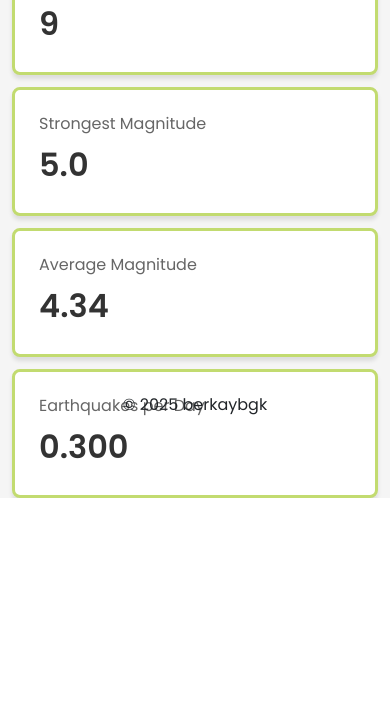
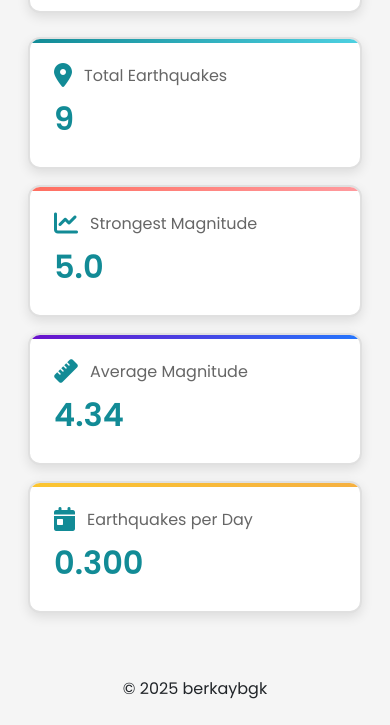
Before and after one commit to berkaybgk/portfolio, a Django app: page /eq-dashboard/ in a window 390 px wide; the page is wider, and only the part inside the window is pictured. Shown: the part 1325-2050 px from the top of that part. Before the commit the page ends 1823 px from the top of that part, so only its background shows below. Run offline with Django 5.2, Linux system fonts and the light colour scheme; some libraries are stand-ins or nearby versions.

Commit message:
styling improved

```diff
--- a/portfolio/eq_dashboard/static/eq_dashboard/css/dashboard/styles.css
+++ b/portfolio/eq_dashboard/static/eq_dashboard/css/dashboard/styles.css
@@ -1,16 +1,13 @@
-body.earthquake-dashboard {
-    background-color: rgba(255, 255, 255, 0.38); /* Replace with your desired background color */
-}
-
 .dashboard-container {
     max-width: 1400px;
     margin: 0 auto;
+    padding: 1rem;
 }
 
 .dashboard-title-container {
     display: flex;
     align-items: center;
-    gap: 8px; /* Space between title and icon */
+    gap: 8px;
 }
 
 .dashboard-header {
@@ -69,52 +70,198 @@ body.earthquake-dashboard {
 /* Map Section */
 .map-container {
     position: relative;
-    height: 459px; /* Reduced from 600px */
+    height: 472px;
     width: 100%;
+    border-radius: 12px;
+    overflow: hidden;
 }
 
-/* Update stats section to be evenly spaced */
+/* Stats Section */
 .stats-section {
     display: flex;
     flex-direction: column;
     justify-content: space-between;
-    height: 400px; /* Match map height */
-    gap: 0.75rem; /* Reduced gap for 4 cards */
+    gap: 1rem;
 }
 
 .stat-card {
     flex: 1;
     background: white;
-    border: 3px solid #c2db70; /* Outline with color #dc3545 */
-    border-radius: 8px;
+    border: 2px solid #e0e0e0;
+    border-radius: 12px;
     padding: 1.5rem;
-    box-shadow: 0 4px 4px rgba(0,0,0,0.1);
-    transition: transform 0.2s;
+    box-shadow: 0 4px 12px rgba(0, 0, 0, 0.1);
+    transition: transform 0.2s, box-shadow 0.2s;
+    display: flex;
+    flex-direction: column;
+    align-items: flex-start;
+    text-align: left;
+    position: relative;
+    overflow: hidden;
+    min-height: 100px; /* Further reduced height */
+}
 
+.stat-card::before {
+    content: '';
+    position: absolute;
+    top: 0;
+    left: 0;
+    width: 100%;
+    height: 4px;
+    background: linear-gradient(90deg, #128b96, #c2db70);
+    z-index: 1;
 }
 
 .stat-card:hover {
-    transform: translateY(-2px);
+    transform: translateY(-4px);
+    box-shadow: 0 6px 16px rgba(0, 0, 0, 0.15);
+}
+
+.stat-header {
+    display: flex;
+    align-items: center; /* Align icon and heading horizontally */
+    gap: 0.75rem; /* Space between icon and heading */
+    margin-bottom: 0.5rem; /* Space between header and value */
+}
+
+.stat-icon {
+    font-size: 1.5rem;
+    color: #128b96;
 }
 
 .stat-title {
     color: #666;
     font-size: 1rem;
-    margin-bottom: 0.5rem;
+    margin: 0; /* Remove default margin */
 }
 
 .stat-value {
     font-size: 2rem;
-    font-weight: 600;
-    color: #333;
+    font-weight: 700;
+    color: #128b96;
 }
 
-.loading-indicator {
+/* Colorful Gradients for Each Card */
+.stat-card:nth-child(1)::before {
+    background: linear-gradient(90deg, #128b96, #4dd0e1);
+}
+
+.stat-card:nth-child(2)::before {
+    background: linear-gradient(90deg, #ff6f61, #ff9a9e);
+}
+
+.stat-card:nth-child(3)::before {
+    background: linear-gradient(90deg, #6a11cb, #2575fc);
+}
+
+.stat-card:nth-child(4)::before {
+    background: linear-gradient(90deg, #fbc531, #f5b041);
+}
+
+/* Tooltip Styles */
+.info-tooltip {
+    position: relative;
+    display: inline-block;
+    cursor: pointer;
+}
+
+.info-icon {
+    font-size: 20px;
+    color: #128b96;
+}
+
+.tooltip-text {
+    visibility: hidden;
+    width: 300px;
+    background-color: #333;
+    color: #fff;
+    text-align: center;
+    padding: 8px;
+    border-radius: 6px;
+    position: absolute;
+    z-index: 10;
+    bottom: 125%;
+    left: 50%;
+    transform: translateX(-50%);
+    opacity: 0;
+    transition: opacity 0.3s ease;
+    font-size: 12px;
+    line-height: 1.5;
+}
+
+.tooltip-text::after {
+    content: '';
+    position: absolute;
+    top: 100%;
+    left: 50%;
+    transform: translateX(-50%);
+    border-width: 6px;
+    border-style: solid;
+    border-color: #333 transparent transparent transparent;
+}
+
+.info-tooltip:hover .tooltip-text {
+    visibility: visible;
+    opacity: 1;
+}
+
+/* Time Selector Styles */
+.time-selector {
+    display: flex;
+    flex-direction: column;
+    align-items: flex-start;
+    gap: 8px;
+}
+
+.time-label {
+    font-size: 0.9rem;
+    font-weight: 500;
+    color: #555;
+}
+
+.custom-select-wrapper {
+    position: relative;
+    display: inline-block;
+    width: 100%;
+    max-width: 200px;
+}
+
+.custom-select {
+    appearance: none;
+    width: 100%;
+    padding: 10px 12px;
+    padding-right: 36px;
+    font-size: 1rem;
+    font-weight: 500;
+    color: #333;
+    background-color: #f9f9f9;
+    border: 1px solid #ccc;
+    border-radius: 6px;
+    transition: all 0.3s ease;
+    cursor: pointer;
+}
+
+.custom-select:hover {
+    background-color: #f1f1f1;
+    border-color: #128b96;
+}
+
+.custom-select:focus {
+    outline: none;
+    border-color: #128b96;
+    box-shadow: 0 0 5px rgba(18, 139, 150, 0.5);
+}
+
+.custom-select-wrapper::after {
+    content: '';
     position: absolute;
     top: 50%;
-    left: 50%;
-    transform: translate(-50%, -50%);
-    color: #666;
+    right: 12px;
+    transform: translateY(-50%);
+    border-width: 6px 6px 0;
+    border-style: solid;
+    border-color: #333 transparent transparent transparent;
+    pointer-events: none;
 }
 
 /* Responsive Design */
@@ -129,7 +276,7 @@ body.earthquake-dashboard {
 
     .stats-section {
         display: grid;
-        grid-template-columns: repeat(3, 1fr);
+        grid-template-columns: repeat(2, 1fr);
     }
 }
 
--- a/portfolio/eq_dashboard/templates/eq_dashboard/dashboard.html
+++ b/portfolio/eq_dashboard/templates/eq_dashboard/dashboard.html
@@ -25,11 +25,10 @@
                 </select>
             </div>
         </div>
-
     </div>
 
     <!-- Frequency Chart Row -->
-    <div class="content-card mb-4" style="border: 3px solid #128b96">
+    <div class="content-card mb-4">
         <h3 class="section-title">Earthquake Frequency</h3>
         <div class="frequency-chart-container">
             <canvas id="earthquakeChart"></canvas>
@@ -50,23 +49,34 @@
 
         <div class="stats-section">
             <div class="stat-card">
-                <h3 class="stat-title">Total Earthquakes</h3>
+                <div class="stat-header">
+                    <i class="fas fa-map-marker-alt stat-icon"></i>
+                    <h3 class="stat-title">Total Earthquakes</h3>
+                </div>
                 <div id="totalEarthquakes" class="stat-value">-</div>
             </div>
             <div class="stat-card">
-                <h3 class="stat-title">Strongest Magnitude</h3>
+                <div class="stat-header">
+                    <i class="fas fa-chart-line stat-icon"></i>
+                    <h3 class="stat-title">Strongest Magnitude</h3>
+                </div>
                 <div id="strongestMagnitude" class="stat-value">-</div>
             </div>
             <div class="stat-card">
-                <h3 class="stat-title">Average Magnitude</h3>
+                <div class="stat-header">
+                    <i class="fas fa-ruler stat-icon"></i>
+                    <h3 class="stat-title">Average Magnitude</h3>
+                </div>
                 <div id="averageMagnitude" class="stat-value">-</div>
             </div>
             <div class="stat-card">
-                <h3 class="stat-title">Earthquakes per Day</h3>
+                <div class="stat-header">
+                    <i class="fas fa-calendar-day stat-icon"></i>
+                    <h3 class="stat-title">Earthquakes per Day</h3>
+                </div>
                 <div id="earthquakesPerDay" class="stat-value">-</div>
             </div>
         </div>
-
     </div>
 
 </div>
```
Also changed, not shown: other parts of portfolio/eq_dashboard/static/eq_dashboard/css/dashboard/styles.css (+19 -126 lines).
